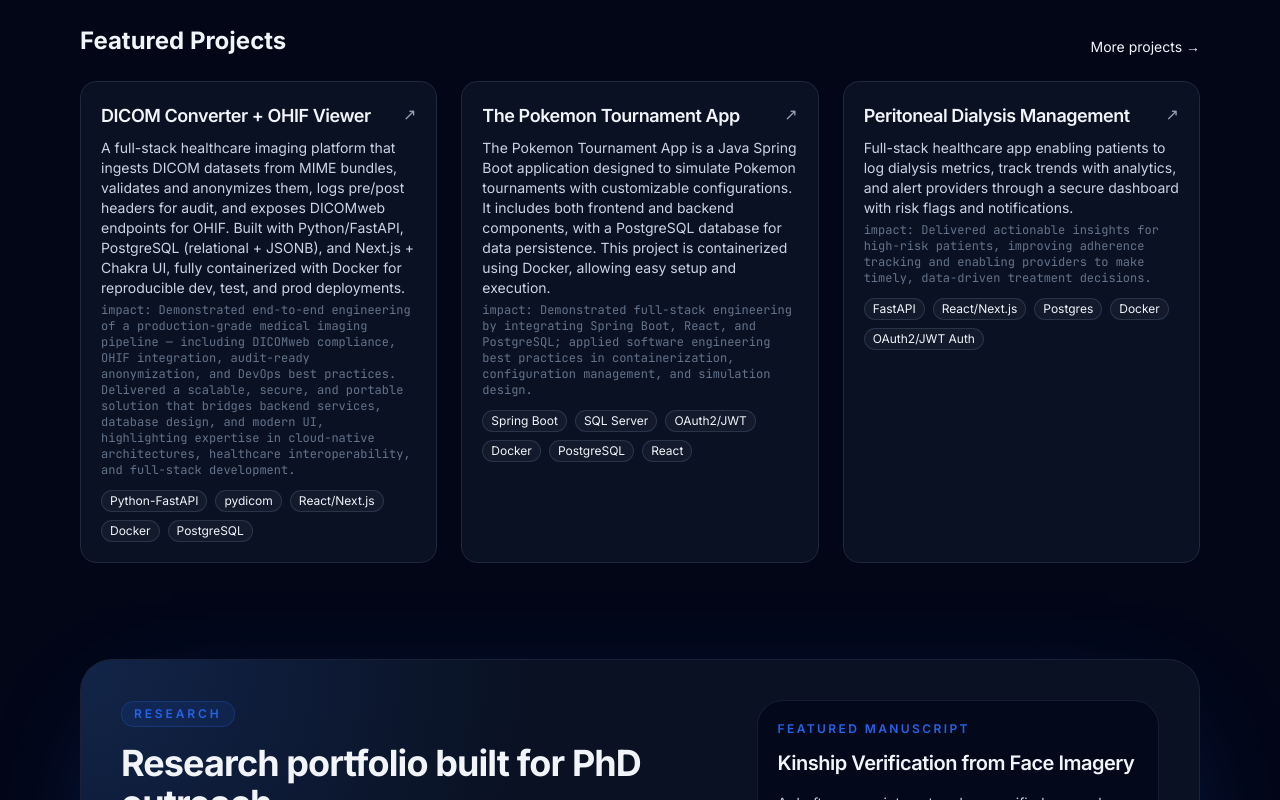
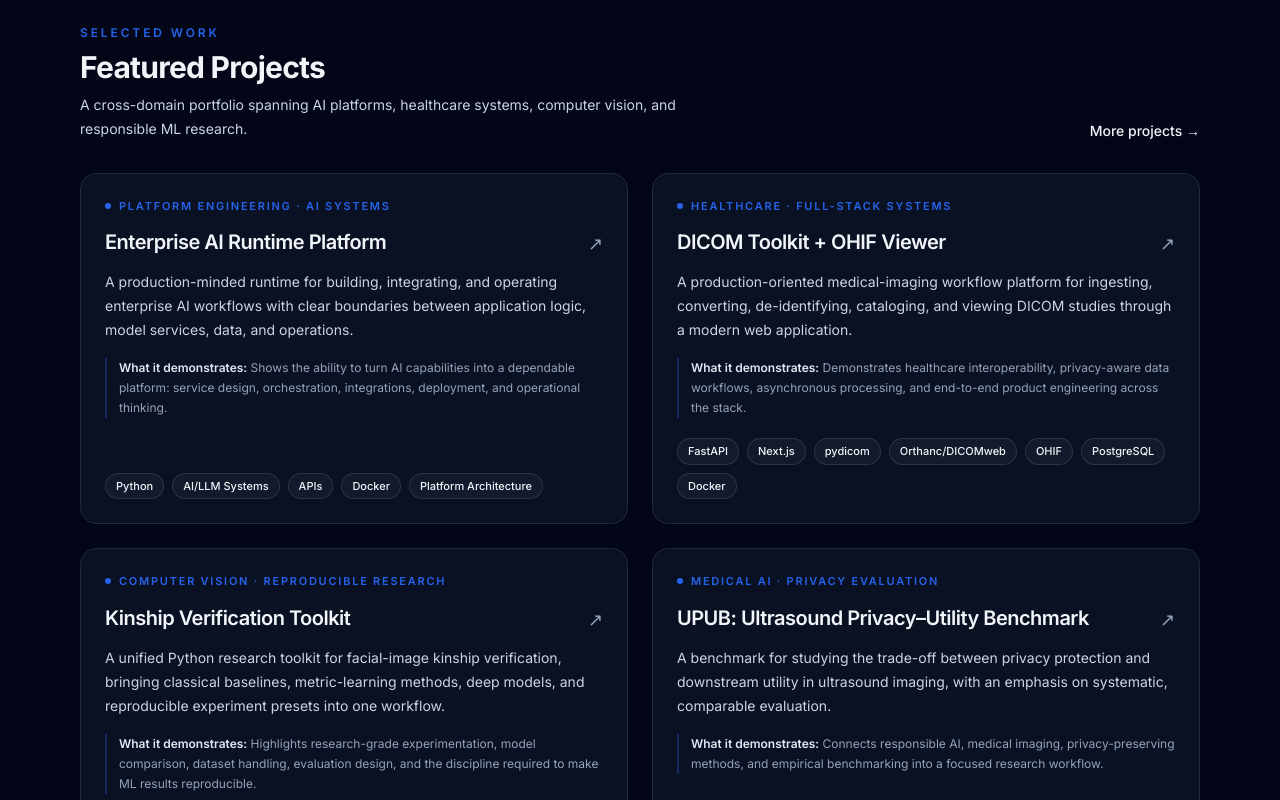
Before and after one commit to laithse1/laithse1.github.io, a Next.js app: page / in a window 1280 px wide. Shown: the part 1060-1860 px from the top of the page. Built offline with nearby package versions, Linux system fonts and the light colour scheme.

Commit message:
refactor: enhance project card layout and update project details

```diff
--- a/src/app/page.tsx
+++ b/src/app/page.tsx
@@ -28,18 +28,24 @@ export default function Page() {
 
       {/* PROJECTS */}
       <section id="projects" className="max-w-6xl mx-auto px-4 py-12">
-        <div className="flex items-end justify-between mb-6">
-          <h2 className="text-2xl font-bold">Featured Projects</h2>
+        <div className="mb-8 flex flex-col gap-4 sm:flex-row sm:items-end sm:justify-between">
+          <div>
+            <div className="mb-2 text-xs font-semibold uppercase tracking-[0.24em] text-brand">Selected work</div>
+            <h2 className="text-3xl font-bold tracking-tight">Featured Projects</h2>
+            <p className="mt-2 max-w-2xl text-sm leading-6 text-slate-600 dark:text-slate-300">
+              A cross-domain portfolio spanning AI platforms, healthcare systems, computer vision, and responsible ML research.
+            </p>
+          </div>
           <a
             href={`https://github.com/stars/laithse1/lists/my-projects`}
-            className="text-sm hover:text-brand"
+            className="shrink-0 text-sm font-medium hover:text-brand"
             target="_blank"
             rel="noopener noreferrer"
           >
             More projects →
           </a>
         </div>
-        <div className="grid sm:grid-cols-2 lg:grid-cols-3 gap-6">
+        <div className="grid gap-6 sm:grid-cols-2">
           {PROJECTS.map((p, i) => (
             <ProjectCard key={i} p={p as any} />
           ))}
--- a/src/components/ProjectCard.tsx
+++ b/src/components/ProjectCard.tsx
@@ -1,24 +1,41 @@
 type Project = {
-  title: string; desc: string; impact?: string; tags: string[]; link: string; demo?: string;
-}
+  title: string;
+  category: string;
+  desc: string;
+  impact?: string;
+  tags: string[];
+  link: string;
+};
+
 export default function ProjectCard({ p }: { p: Project }) {
   return (
-    <a href={p.link} target="_blank" rel="noopener"
-       className="group block rounded-2xl border border-slate-200 dark:border-slate-800 bg-white/90 dark:bg-slate-900/70 backdrop-blur p-5
-                  shadow-[0_1px_0_0_rgba(0,0,0,0.02)] hover:shadow-lg hover:border-brand/50 transition">
+    <a
+      href={p.link}
+      target="_blank"
+      rel="noopener noreferrer"
+      className="group relative flex h-full flex-col rounded-2xl border border-slate-200/80 bg-white/90 p-6 shadow-[0_1px_0_0_rgba(0,0,0,0.02)] backdrop-blur transition duration-300 hover:-translate-y-1 hover:border-brand/50 hover:shadow-xl dark:border-slate-800 dark:bg-slate-900/70"
+    >
+      <div className="mb-4 flex items-center gap-2 text-[11px] font-semibold uppercase tracking-[0.16em] text-brand">
+        <span className="h-1.5 w-1.5 rounded-full bg-brand" />
+        {p.category}
+      </div>
       <div className="flex items-start justify-between gap-4">
-        <h3 className="font-semibold text-lg tracking-tight group-hover:text-brand">{p.title}</h3>
-        <span className="text-slate-400">↗</span>
+        <h3 className="text-xl font-semibold leading-tight tracking-tight group-hover:text-brand">{p.title}</h3>
+        <span className="shrink-0 text-lg text-slate-400 transition-transform group-hover:-translate-y-0.5 group-hover:translate-x-0.5">↗</span>
       </div>
-      <p className="mt-2 text-sm text-slate-600 dark:text-slate-300">{p.desc}</p>
-      {p.impact && <p className="mt-1 text-xs text-slate-500 font-mono">impact: {p.impact}</p>}
-      <div className="mt-3 flex flex-wrap gap-2">
-        {p.tags.map((t, i) => (
-          <span key={i} className="px-2 py-0.5 rounded-full text-xs border border-slate-300/70 dark:border-slate-700/70 bg-slate-50/50 dark:bg-slate-800/40">
+      <p className="mt-3 text-sm leading-6 text-slate-600 dark:text-slate-300">{p.desc}</p>
+      {p.impact && (
+        <p className="mt-4 border-l-2 border-brand/30 pl-3 text-xs leading-5 text-slate-500 dark:text-slate-400">
+          <span className="font-semibold text-slate-700 dark:text-slate-200">What it demonstrates:</span> {p.impact}
+        </p>
+      )}
+      <div className="mt-auto flex flex-wrap gap-2 pt-5">
+        {p.tags.map((t) => (
+          <span key={t} className="rounded-full border border-slate-300/70 bg-slate-50/50 px-2.5 py-1 text-[11px] font-medium dark:border-slate-700/70 dark:bg-slate-800/40">
             {t}
           </span>
         ))}
       </div>
     </a>
-  )
+  );
 }
--- a/src/data/projects.ts
+++ b/src/data/projects.ts
@@ -1,23 +1,34 @@
 export const PROJECTS = [
   {
-    title: 'DICOM Converter + OHIF Viewer',
-    desc: 'A full-stack healthcare imaging platform that ingests DICOM datasets from MIME bundles, validates and anonymizes them, logs pre/post headers for audit, and exposes DICOMweb endpoints for OHIF. Built with Python/FastAPI, PostgreSQL (relational + JSONB), and Next.js + Chakra UI, fully containerized with Docker for reproducible dev, test, and prod deployments.',
-    impact: 'Demonstrated end-to-end engineering of a production-grade medical imaging pipeline — including DICOMweb compliance, OHIF integration, audit-ready anonymization, and DevOps best practices. Delivered a scalable, secure, and portable solution that bridges backend services, database design, and modern UI, highlighting expertise in cloud-native architectures, healthcare interoperability, and full-stack development.',
-    tags: ['Python-FastAPI','pydicom','React/Next.js','Docker','PostgreSQL'],
+    title: 'Enterprise AI Runtime Platform',
+    category: 'Platform engineering · AI systems',
+    desc: 'A production-minded runtime for building, integrating, and operating enterprise AI workflows with clear boundaries between application logic, model services, data, and operations.',
+    impact: 'Shows the ability to turn AI capabilities into a dependable platform: service design, orchestration, integrations, deployment, and operational thinking.',
+    tags: ['Python', 'AI/LLM Systems', 'APIs', 'Docker', 'Platform Architecture'],
+    link: 'https://github.com/laithse1/enterprise-ai-runtime-platform'
+  },
+  {
+    title: 'DICOM Toolkit + OHIF Viewer',
+    category: 'Healthcare · Full-stack systems',
+    desc: 'A production-oriented medical-imaging workflow platform for ingesting, converting, de-identifying, cataloging, and viewing DICOM studies through a modern web application.',
+    impact: 'Demonstrates healthcare interoperability, privacy-aware data workflows, asynchronous processing, and end-to-end product engineering across the stack.',
+    tags: ['FastAPI', 'Next.js', 'pydicom', 'Orthanc/DICOMweb', 'OHIF', 'PostgreSQL', 'Docker'],
     link: 'https://github.com/laithse1/DICOM-toolkit-with-a-viewer'
   },
   {
-    title: 'The Pokemon Tournament App',
-    desc: "The Pokemon Tournament App is a Java Spring Boot application designed to simulate Pokemon tournaments with customizable configurations. It includes both frontend and backend components, with a PostgreSQL database for data persistence. This project is containerized using Docker, allowing easy setup and execution.",
-    impact: "Demonstrated full-stack engineering by integrating Spring Boot, React, and PostgreSQL; applied software engineering best practices in containerization, configuration management, and simulation design.",
-    tags: ['Spring Boot','SQL Server','OAuth2/JWT','Docker','PostgreSQL','React'],
-    link: 'https://github.com/laithse1/PokemonTournament-SpringBoot-Application'
+    title: 'Kinship Verification Toolkit',
+    category: 'Computer vision · Reproducible research',
+    desc: 'A unified Python research toolkit for facial-image kinship verification, bringing classical baselines, metric-learning methods, deep models, and reproducible experiment presets into one workflow.',
+    impact: 'Highlights research-grade experimentation, model comparison, dataset handling, evaluation design, and the discipline required to make ML results reproducible.',
+    tags: ['Python', 'Computer Vision', 'Deep Learning', 'Metric Learning', 'Experimentation'],
+    link: 'https://github.com/laithse1/kinship-verification-toolkit'
   },
   {
-    title: 'Peritoneal Dialysis Management',
-    desc: "Full-stack healthcare app enabling patients to log dialysis metrics, track trends with analytics, and alert providers through a secure dashboard with risk flags and notifications.",
-    impact: "Delivered actionable insights for high-risk patients, improving adherence tracking and enabling providers to make timely, data-driven treatment decisions.",
-    tags:['FastAPI','React/Next.js','Postgres','Docker','OAuth2/JWT Auth'],
-    link: 'https://github.com/laithse1/PeritonealDialysisApplication'
+    title: 'UPUB: Ultrasound Privacy–Utility Benchmark',
+    category: 'Medical AI · Privacy evaluation',
+    desc: 'A benchmark for studying the trade-off between privacy protection and downstream utility in ultrasound imaging, with an emphasis on systematic, comparable evaluation.',
+    impact: 'Connects responsible AI, medical imaging, privacy-preserving methods, and empirical benchmarking into a focused research workflow.',
+    tags: ['Python', 'Medical Imaging', 'Privacy', 'Utility Evaluation', 'Benchmarking'],
+    link: 'https://github.com/laithse1/Ultrasound-Privacy-Utility-Benchmark--UPUB-'
   }
 ] as const;
```
Also changed, not shown: 1 other file (tests, documents, lock files or other folders).
